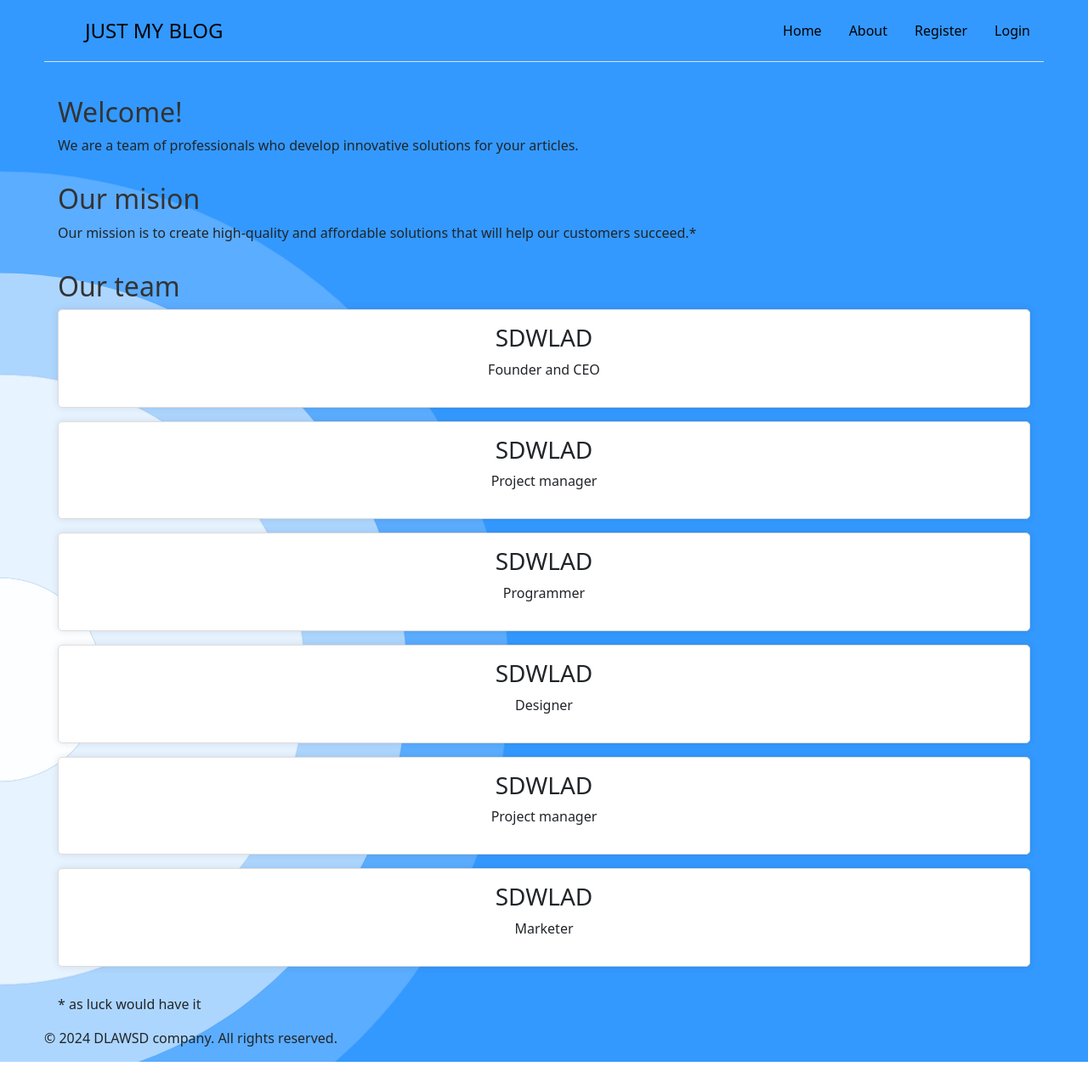
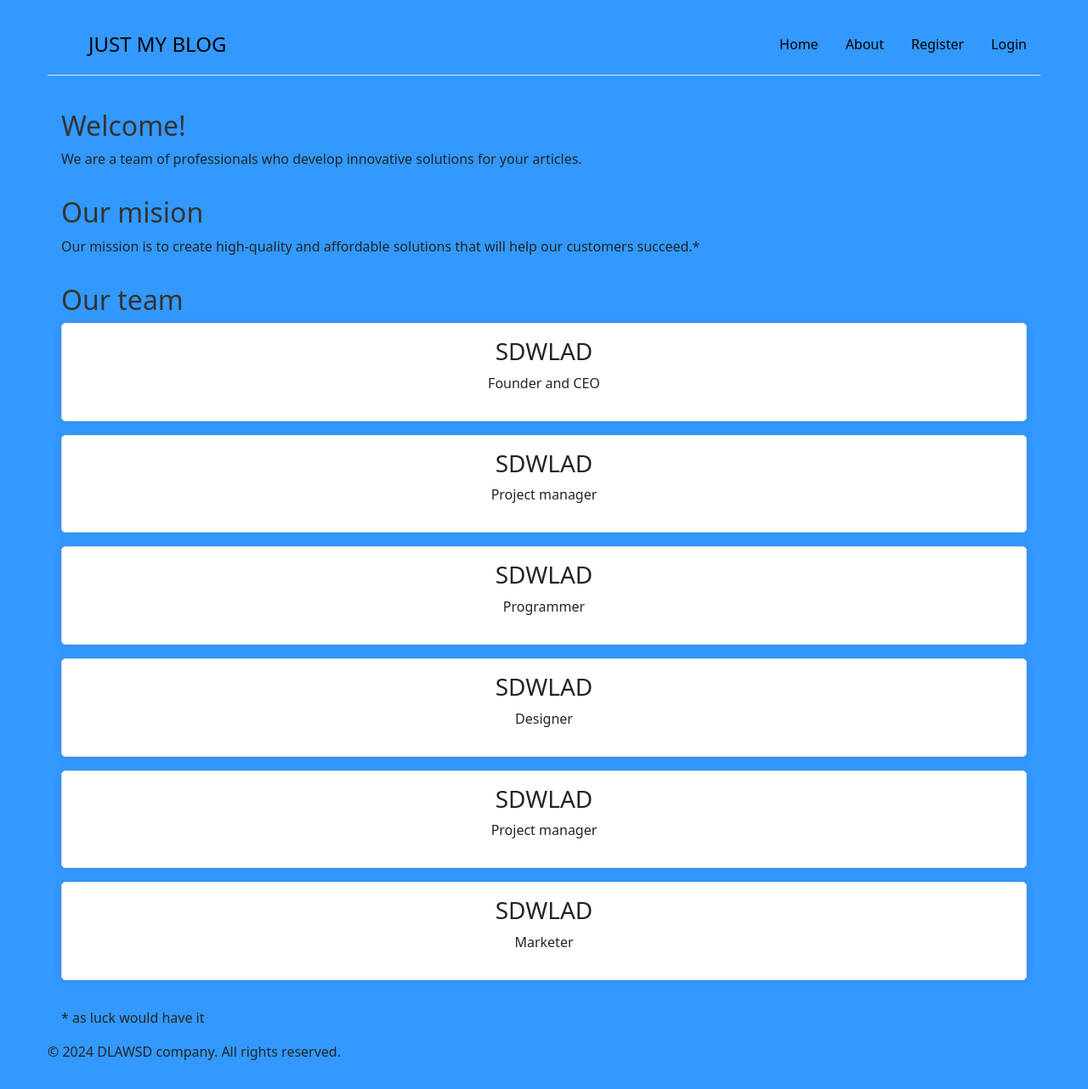
Before and after one commit to SDWLAD/MyBlog, a Django app: template blog/templates/about.html in a window 1280 px wide. Shown: the whole page at 85% size. Before the commit the page ends 1250 px from the top, so only its background shows below. Run offline with Django 5.2, Linux system fonts and the light colour scheme; the template is opened without the code that fills it, so the values that code supplies are empty.

Commit message:
some changes

```diff
--- a/blog/static/css/style.css
+++ b/blog/static/css/style.css
@@ -8,89 +8,8 @@ body {
   background-color: #3399ff;
 }
 
-.container{
+main{
   max-width: 1200px;
   margin-left:auto;
   margin-right:auto;
 }
-
-.ripple-background {
-  background-color: aliceblue;
-}
-
-.circle{
-  z-index: -9999;
-  position: fixed;
-  border-radius: 50%;
-  background: white;
-  animation: ripple 15s infinite;
-  box-shadow: 0px 0px 1px 0px #508fb9;
-}
-
-.small{
-  width: 200px;
-  height: 200px;
-  left: -100px;
-  bottom: -100px;
-}
-
-.medium{
-  width: 400px;
-  height: 400px;
-  left: -200px;
-  bottom: -200px;
-}
-
-.large{
-  width: 600px;
-  height: 600px;
-  left: -300px;
-  bottom: -300px;
-}
-
-.xlarge{
-  width: 800px;
-  height: 800px;
-  left: -400px;
-  bottom: -400px;
-}
-
-.xxlarge{
-  width: 1000px;
-  height: 1000px;
-  left: -500px;
-  bottom: -500px;
-}
-
-.shade1{
-  opacity: 0.2;
-}
-.shade2{
-  opacity: 0.5;
-}
-
-.shade3{
-  opacity: 0.7;
-}
-
-.shade4{
-  opacity: 0.8;
-}
-
-.shade5{
-  opacity: 0.9;
-}
-
-@keyframes ripple{
-  0%{
-    transform: scale(0.8);
-  }
-
-  50%{
-    transform: scale(1.2);
-  }
-
-  100%{
-    transform: scale(0.8);
-  }
-}
--- a/blog/templates/base.html
+++ b/blog/templates/base.html
@@ -12,16 +12,7 @@
 {% block head %}{% endblock head %}
 </head>
 <body>
-
-  <div class="ripple-background">
-    <div class="circle xxlarge shade1"></div>
-    <div class="circle xlarge shade2"></div>
-    <div class="circle large shade3"></div>
-    <div class="circle mediun shade4"></div>
-    <div class="circle small shade5"></div>
-  </div>
-
-  <div class="container">
+  <main>
     <header class="d-flex flex-wrap justify-content-center py-3 mb-4 border-bottom">
         <a href="/" class="d-flex align-items-center mb-3 mb-md-0 me-md-auto link-body-emphasis text-decoration-none">
           <svg class="bi me-2" width="40" height="32"><use xlink:href="#bootstrap"></use></svg>
```
Also changed, not shown: db.sqlite3.
